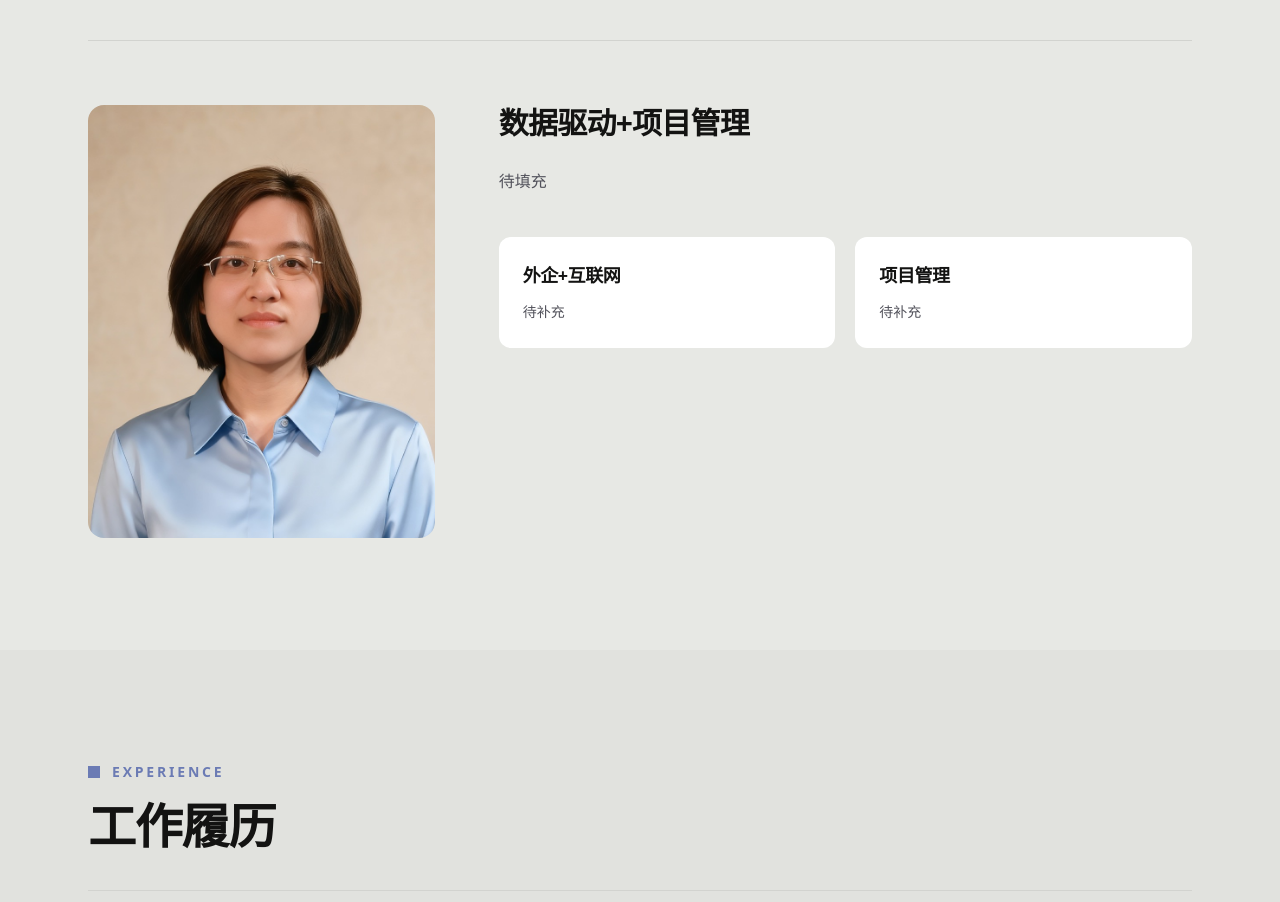
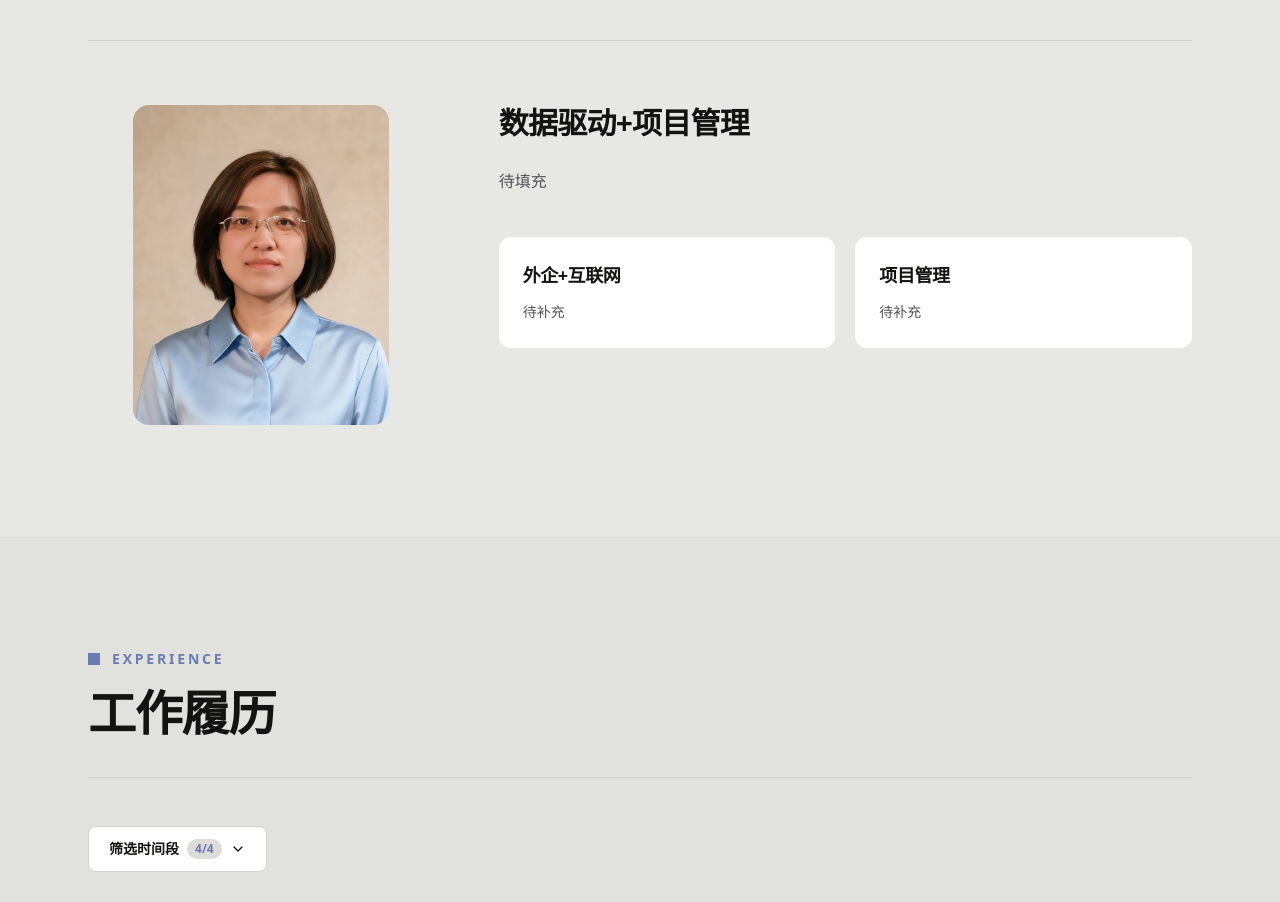
Before and after one commit to Chloe-Yujiao-Wu/my_cv_01, a React (Vite) app: page / in a window 1280 px wide. Shown: the part 936-1838 px from the top of the page. Built offline with nearby package versions, Linux system fonts and the light colour scheme.

Commit message:
fix: 关于我照片缩小

```diff
--- a/src/components/About.tsx
+++ b/src/components/About.tsx
@@ -9,11 +9,11 @@ export default function About() {
 
         <div className="mt-16 grid gap-12 lg:grid-cols-[1fr_2fr] lg:gap-16">
           {/* 左侧: 人像 */}
-          <div>
+          <div className="flex justify-center">
             <img
               src={about.portrait}
               alt={`${about.heading}`}
-              className="aspect-[4/5] w-full rounded-2xl object-cover"
+              className="aspect-[4/5] w-full max-w-[16rem] rounded-2xl object-cover"
               loading="lazy"
             />
           </div>
```
